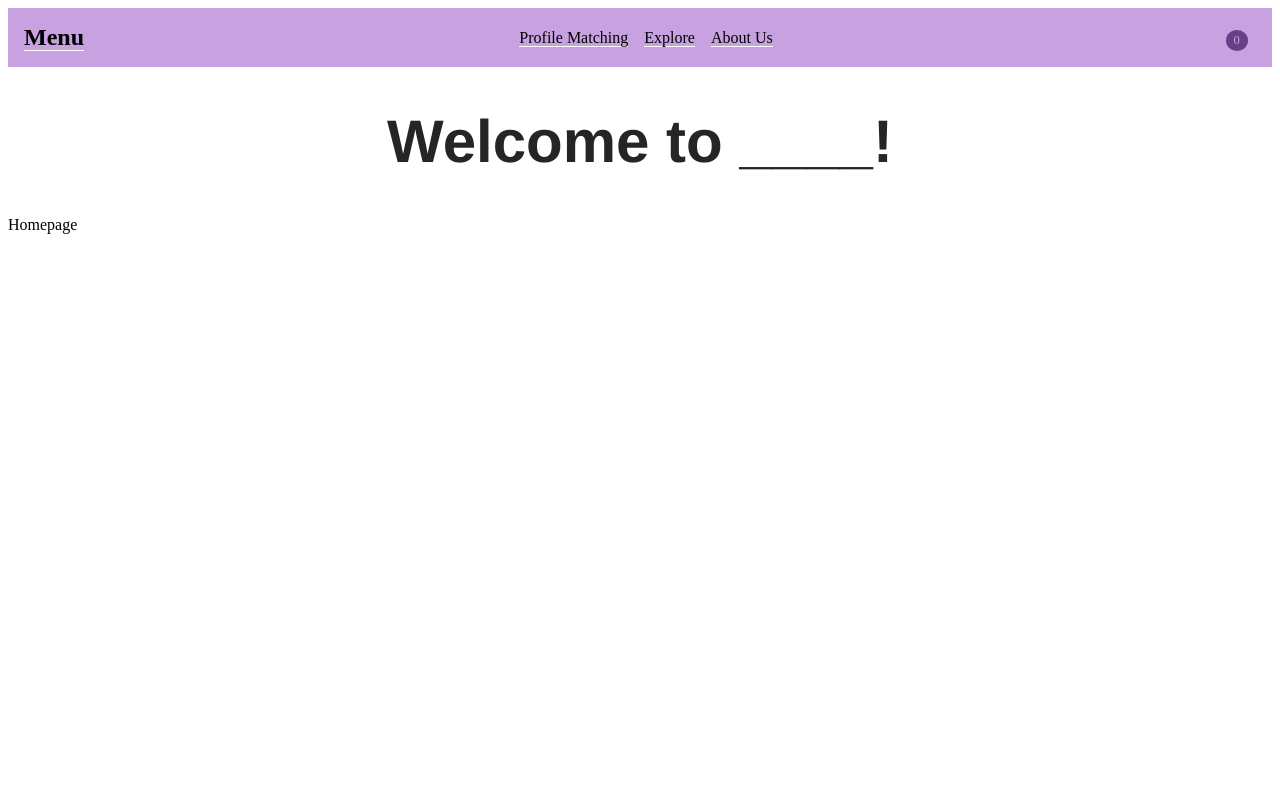
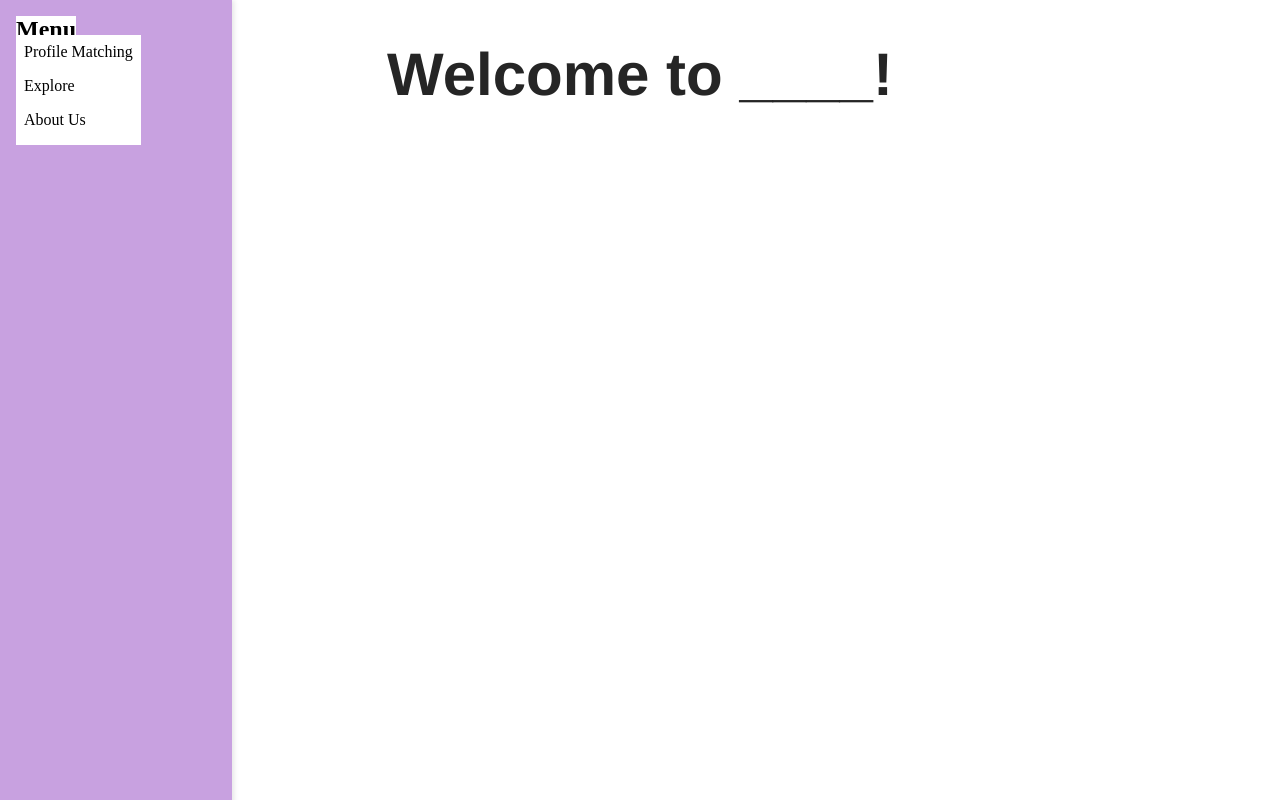
Before and after one commit to anneke030/Creative-Tools, a React (Create React App) app in the folder frontend/ui-ux/: page /home in a window 1280 px wide. Built offline with nearby package versions, Linux system fonts and the light colour scheme.

Commit message:
vertical navbar

```diff
--- a/frontend/ui-ux/src/Navbar.css
+++ b/frontend/ui-ux/src/Navbar.css
@@ -1,11 +1,16 @@
 
 .navbar {
   display: flex;
+  flex-direction: column;
   background-color: #C8A1E0;
-  justify-content: space-between;
-  align-items: center;
-  color: black;
+  align-items: flex-start;
   padding: 1rem;
+  position: fixed;
+  top: 0;
+  left: 0;
+  height: 100%;
+  width: 200px;
+  box-shadow: 2px 0 5px rgba(0,0,0,0.1);
 }
 
 .navbar-left .logo {
@@ -13,33 +18,34 @@
   font-weight: bold;
   color: black;
   text-decoration: none;
-  background-color: #C8A1E0;
+  margin-bottom: 1rem;
 }
 
 .navbar-center .nav-links {
   list-style-type: none;
   display: flex;
+  flex-direction: column;
   margin: 0;
-  background-color: #C8A1E0;
   padding: 0;
 }
 
 .navbar-center .nav-links li {
-  margin-right: 1rem;
+  margin-bottom: 1rem;
 }
 
 .navbar-center .nav-links a {
-  background-color: #C8A1E0;
   color: black;
   text-decoration: none;
+  padding: 0.5rem;
 }
 
 .navbar-right {
   display: flex;
-  align-items: center;
+  flex-direction: column;
+  margin-top: 1rem;
 }
 
-.navbar-right .cart-icon,
+/*.navbar-right .cart-icon,
 .navbar-right .user-icon {
   color: black;
   text-decoration: none;
@@ -49,8 +55,6 @@
 
 .navbar-right .cart-count {
   background-color: #674188;
-
-
   color: #C8A1E0;
   border-radius: 50%;
   padding: 0.2rem 0.5rem;
@@ -58,4 +62,4 @@
   position: absolute;
   top: -0.5rem;
   right: -0.5rem;
-}
+}*/
--- a/frontend/ui-ux/src/Navbar.js
+++ b/frontend/ui-ux/src/Navbar.js
@@ -27,7 +27,7 @@ const Navbar = () => {
   <div className="navbar-right">
     <a href="/cart" className="cart-icon">
       <i className="fas fa-shopping-cart"></i>
-      <span className="cart-count">0</span>
+      <span className="cart-count"></span>
     </a>
     <a href="/account" className="user-icon">
       <i className="fas fa-user"></i>
```
